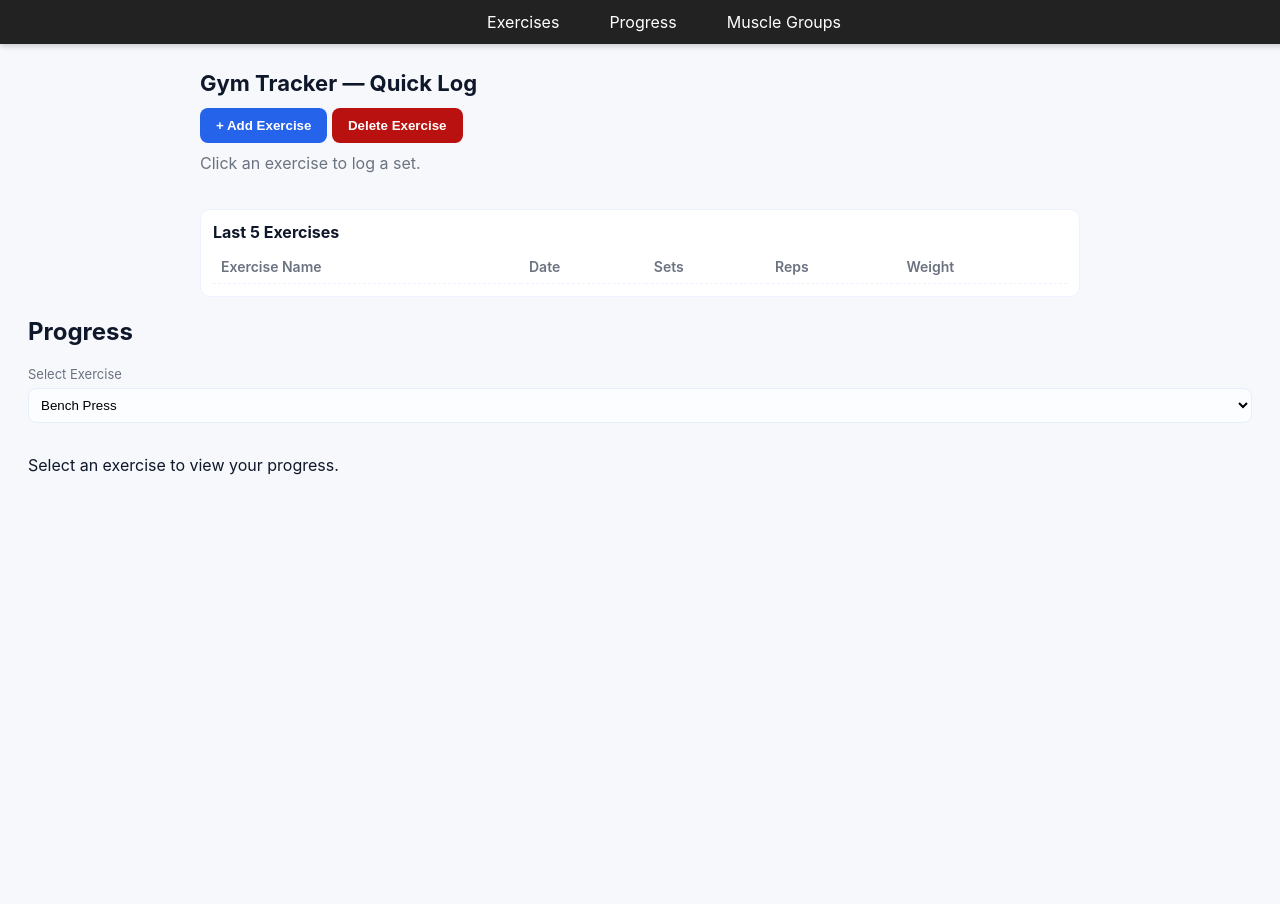
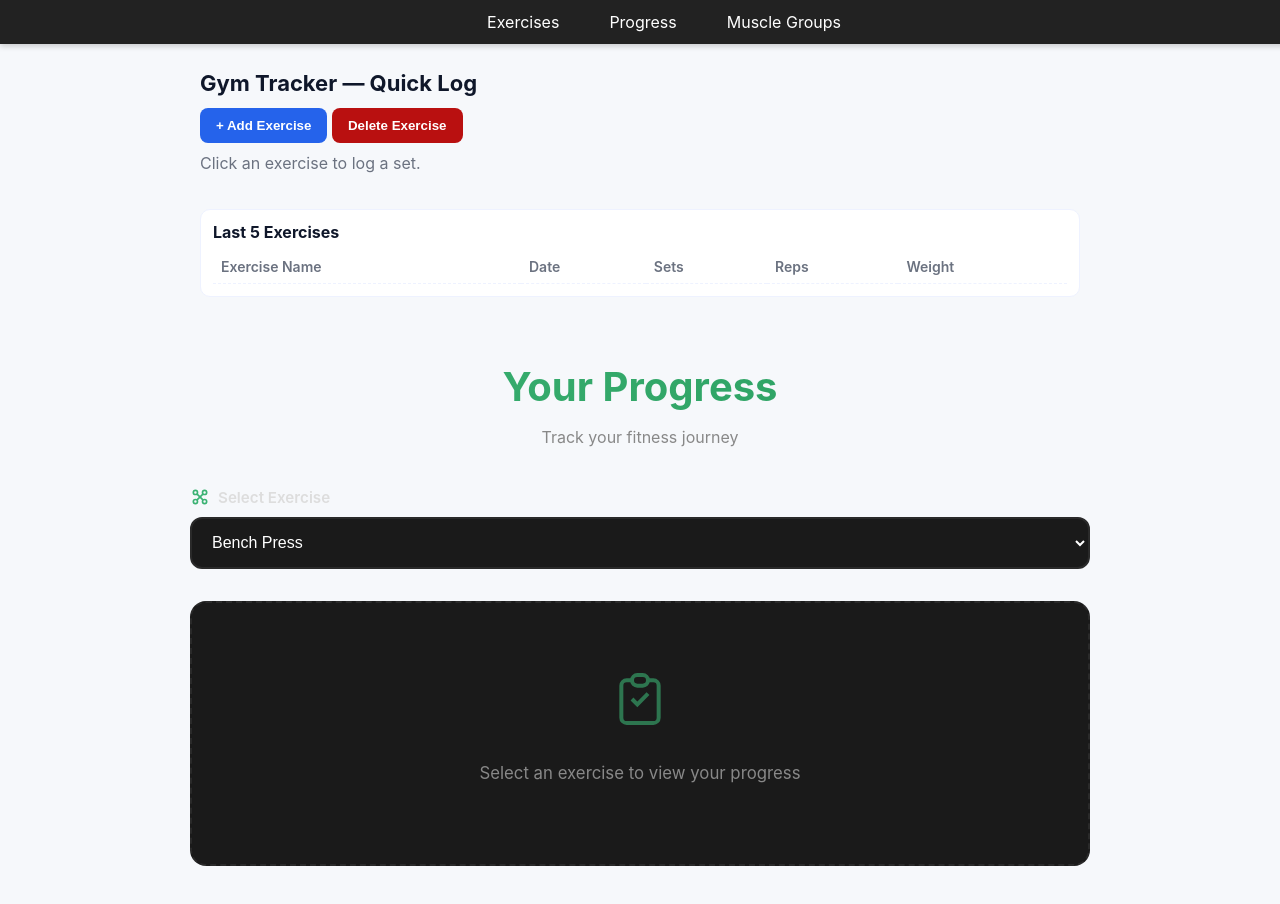
Before and after one commit to sidak706/Workout-tracker, a plain HTML site: page index.html in a window 1280 px wide. Before the commit the page ends 800 px from the top, so only its background shows below. Drawn offline with Linux system fonts and the light colour scheme; no server answers.

Commit message:
Changed font weight

```diff
--- a/index.html
+++ b/index.html
@@ -126,7 +126,7 @@
 
 
 
-
+<!--
 <div id="progressPage">
   <h2>Progress</h2>
 
@@ -137,6 +137,39 @@
 
   <div id="exerciseProgressContainer" class="progress-container">
     <p>Select an exercise to view your progress.</p>
+  </div>
+</div> -->
+
+<div id="progressPage" class="progress-page">
+  <div class="progress-header">
+    <h2 class="progress-title">Your Progress</h2>
+    <p class="progress-subtitle">Track your fitness journey</p>
+  </div>
+
+  <div class="field exercise-selector">
+    <label for="exerciseSelect" class="select-label">
+      <svg class="label-icon" width="20" height="20" viewBox="0 0 24 24" fill="none" stroke="currentColor" stroke-width="2">
+        <path d="M6.5 6.5m-2.5 0a2.5 2.5 0 1 0 5 0a2.5 2.5 0 1 0 -5 0"></path>
+        <path d="M17.5 6.5m-2.5 0a2.5 2.5 0 1 0 5 0a2.5 2.5 0 1 0 -5 0"></path>
+        <path d="M6.5 17.5m-2.5 0a2.5 2.5 0 1 0 5 0a2.5 2.5 0 1 0 -5 0"></path>
+        <path d="M17.5 17.5m-2.5 0a2.5 2.5 0 1 0 5 0a2.5 2.5 0 1 0 -5 0"></path>
+        <path d="M8.5 8.5l7 7M8.5 15.5l7-7"></path>
+      </svg>
+      Select Exercise
+    </label>
+    <select id="exerciseSelect" class="exercise-select">
+      <option value="">Choose an exercise...</option>
+    </select>
+  </div>
+
+  <div id="exerciseProgressContainer" class="progress-container">
+    <div class="empty-state">
+      <svg class="empty-icon" width="64" height="64" viewBox="0 0 24 24" fill="none" stroke="currentColor" stroke-width="1.5">
+        <path d="M9 5H7a2 2 0 00-2 2v12a2 2 0 002 2h10a2 2 0 002-2V7a2 2 0 00-2-2h-2M9 5a2 2 0 002 2h2a2 2 0 002-2M9 5a2 2 0 012-2h2a2 2 0 012 2"></path>
+        <path d="M9 12l2 2 4-4"></path>
+      </svg>
+      <p class="empty-text">Select an exercise to view your progress</p>
+    </div>
   </div>
 </div>
 
--- a/style.css
+++ b/style.css
@@ -144,43 +144,186 @@ button.btn.danger{
 @media (max-width:420px){.row{flex-direction:column}}
 
 
+.progress-page {
+  max-width: 900px;
+  margin: 0 auto;
+  padding: 2rem 1rem;
+}
+
+.progress-header {
+  text-align: center;
+  margin-bottom: 2.5rem;
+}
+
+.progress-title {
+  font-size: 2.5rem;
+  font-weight: 700;
+  background: linear-gradient(135deg, #3bb273 0%, #2a9d5f 100%);
+  -webkit-background-clip: text;
+  -webkit-text-fill-color: transparent;
+  background-clip: text;
+  margin-bottom: 0.5rem;
+}
+
+.progress-subtitle {
+  color: #888;
+  font-size: 1rem;
+  font-weight: 400;
+}
+
+.exercise-selector {
+  margin-bottom: 2rem;
+}
+
+.select-label {
+  display: flex;
+  align-items: center;
+  gap: 0.5rem;
+  font-weight: 600;
+  font-size: 0.95rem;
+  color: #ddd;
+  margin-bottom: 0.6rem;
+}
+
+.label-icon {
+  color: #3bb273;
+}
+
+.exercise-select {
+  width: 100%;
+  padding: 0.9rem 1rem;
+  font-size: 1rem;
+  background: #1a1a1a;
+  border: 2px solid #2a2a2a;
+  border-radius: 12px;
+  color: #fff;
+  cursor: pointer;
+  transition: all 0.3s ease;
+  outline: none;
+}
+
+.exercise-select:hover {
+  border-color: #3bb273;
+  background: #1f1f1f;
+}
+
+.exercise-select:focus {
+  border-color: #3bb273;
+  box-shadow: 0 0 0 3px rgba(59, 178, 115, 0.1);
+}
+
 .progress-container {
-  margin-top: 1rem;
+  margin-top: 1.5rem;
   display: flex;
   flex-direction: column;
-  gap: 1rem;
+  gap: 1.2rem;
+}
+
+.empty-state {
+  display: flex;
+  flex-direction: column;
+  align-items: center;
+  justify-content: center;
+  padding: 4rem 2rem;
+  background: #1a1a1a;
+  border: 2px dashed #2a2a2a;
+  border-radius: 16px;
+  text-align: center;
+}
+
+.empty-icon {
+  color: #3bb273;
+  opacity: 0.6;
+  margin-bottom: 1rem;
+}
+
+.empty-text {
+  color: #888;
+  font-size: 1.05rem;
 }
 
 .progress-card {
-  background: #1f1f1f;
-  border-radius: 10px;
-  padding: 1rem 1.2rem;
-  box-shadow: 0 2px 6px rgba(0,0,0,0.3);
+  background: linear-gradient(135deg, #1f1f1f 0%, #1a1a1a 100%);
+  border-radius: 16px;
+  padding: 1.5rem 1.8rem;
+  box-shadow: 0 4px 12px rgba(0, 0, 0, 0.4);
+  border: 1px solid #2a2a2a;
+  transition: all 0.3s ease;
+}
+
+.progress-card:hover {
+  transform: translateY(-2px);
+  box-shadow: 0 6px 20px rgba(0, 0, 0, 0.5);
+  border-color: #3bb273;
 }
 
 .progress-date {
-  font-weight: bold;
+  font-weight: 700;
   color: #3bb273;
+  font-size: 1.2rem;
+  margin-bottom: 1rem;
+  display: flex;
+  align-items: center;
+  gap: 0.5rem;
+}
+
+.progress-date::before {
+  content: "📅";
   font-size: 1.1rem;
-  margin-bottom: 0.8rem;
 }
 
 .progress-table {
   width: 100%;
   border-collapse: collapse;
+  margin-top: 0.5rem;
 }
 
 .progress-table th,
 .progress-table td {
   text-align: center;
-  padding: 0.4rem 0.6rem;
+  padding: 0.8rem 0.8rem;
 }
 
 .progress-table th {
-  color: #aaa;
-  border-bottom: 1px solid #333;
+  color: #888;
+  font-weight: 600;
+  font-size: 0.9rem;
+  text-transform: uppercase;
+  letter-spacing: 0.5px;
+  border-bottom: 2px solid #2a2a2a;
+  background: rgba(59, 178, 115, 0.05);
 }
 
 .progress-table td {
   color: #ddd;
+  font-size: 1rem;
+  border-bottom: 1px solid #252525;
 }
+
+.progress-table tr:last-child td {
+  border-bottom: none;
+}
+
+.progress-table tr {
+  transition: background 0.2s ease;
+}
+
+.progress-table tbody tr:hover {
+  background: rgba(59, 178, 115, 0.08);
+}
+
+@media (max-width: 600px) {
+  .progress-title {
+    font-size: 2rem;
+  }
+
+  .progress-card {
+    padding: 1.2rem 1rem;
+  }
+
+  .progress-table th,
+  .progress-table td {
+    padding: 0.6rem 0.4rem;
+    font-size: 0.9rem;
+  }
+}
```
